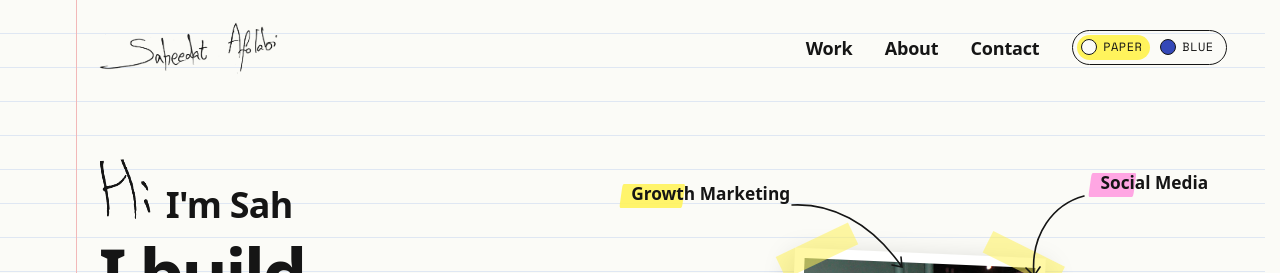
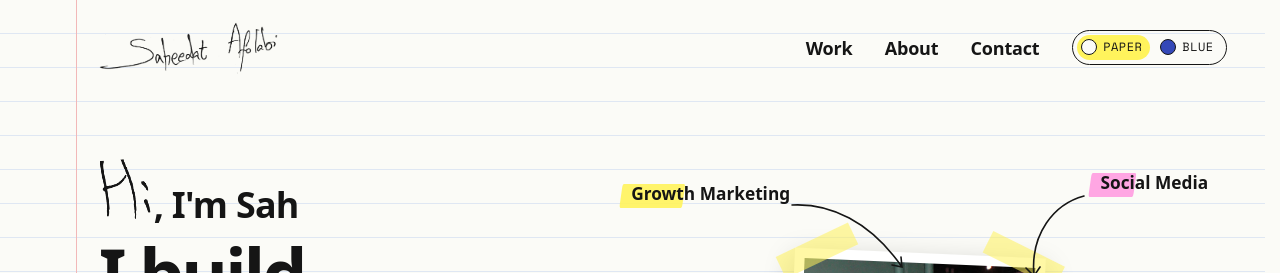
Before and after one commit to Saheedatt/Afolabi, a React (Vite) app: page / in a window 1280 px wide. Shown: the top 273 px of the page. Built offline with nearby package versions, Linux system fonts and the light colour scheme.

Commit message:
Home: comma after the handwritten Hi

```diff
--- a/src/pages/Home.tsx
+++ b/src/pages/Home.tsx
@@ -172,7 +172,7 @@ export function Home() {
         <section ref={hello} className={`home-hello ${writing ? "is-writing" : ""}`} aria-labelledby="home-title">
           <p className="home-hi" aria-label="Hi, I'm Sah">
             <Hand word="hi" />
-            <span aria-hidden="true">I'm Sah</span>
+            <span aria-hidden="true">, I'm Sah</span>
           </p>
           <h1 id="home-title" aria-label={TITLE_START + TITLE_MARK}>
             {text(TITLE_START)}
--- a/src/styles/home.css
+++ b/src/styles/home.css
@@ -27,7 +27,7 @@ body.is-home {
 .home-hi {
   display: flex;
   align-items: flex-end;
-  gap: 14px;
+  gap: 2px; /* the comma sits right after the handwritten Hi */
   margin: 0 0 18px;
   font-size: clamp(30px, 2.8vw, 44px);
   font-weight: 600;
```
